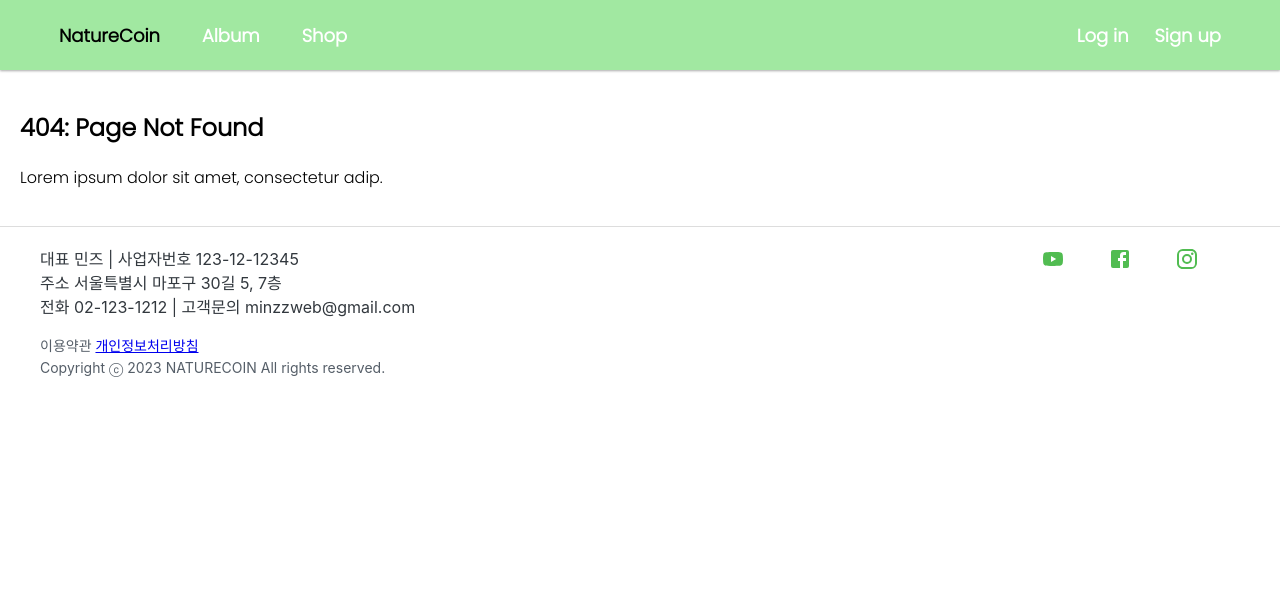
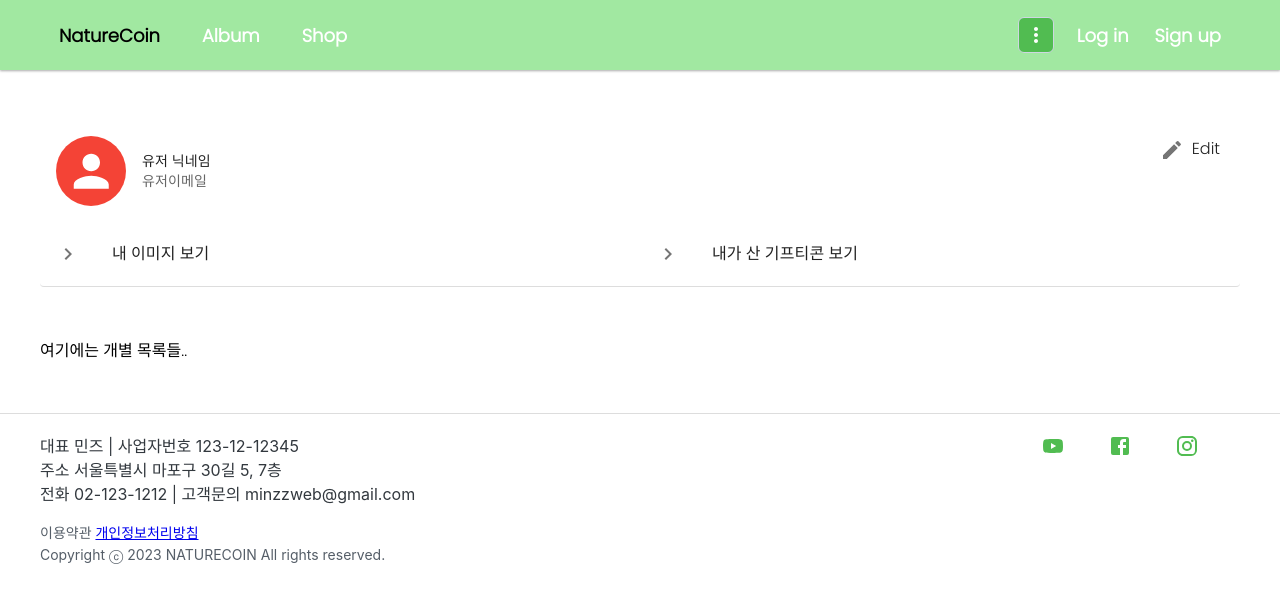
Before and after one commit to minzzweb/nature-coin-frontend, a React (Create React App) app: page /member/mypage in a window 1280 px wide. Shown: the top 602 px of the page. Built offline with nearby package versions, Linux system fonts and the light colour scheme.

Commit message:
마이페이지 프론트 작업중

```diff
--- a/src/App.js
+++ b/src/App.js
@@ -19,6 +19,7 @@ import ItemListContainer from "./containers/ItemListContainer";
 import CategoryContainer from "./containers/CategoryContainer";
 import SignInContainer from "./containers/SignInContainer";
 import AdminSetupContainer from "./containers/AdminSetupContainer";
+import MyPageContainer from "./containers/MyPageContainer";
 
 function App() {
   return (
@@ -42,6 +43,9 @@ function App() {
         <Route path="/signin" element={<SignInContainer />} />
         <Route path="/signup" element={<SignUpContainer />} />
 
+        {/*마이페이지*/}
+        <Route path="/member/mypage" element={<MyPageContainer />} />
+
         {/*관리자*/}
         <Route path="/member/setup" element={<AdminSetupContainer />} />
 
--- a/src/components/Headers/Header.js
+++ b/src/components/Headers/Header.js
@@ -38,6 +38,10 @@ export default function Header({ myInfo, isAuthorized, onLogout }) {
   };
   const handleShareClick = () => {
     navigate("/item/create");
+  };
+
+  const handleMypageClick = () => {
+    navigate("/member/mypage");
   };
 
   return (
@@ -136,7 +140,7 @@ export default function Header({ myInfo, isAuthorized, onLogout }) {
                 </ListItemButton>
               </ListItem>
             )}
-            {isAuthorized && myInfo && (
+            {/* {isAuthorized && myInfo && (*/}
             <Dropdown>
               <MenuButton
                 slots={{ root: IconButton }}
@@ -154,8 +158,7 @@ export default function Header({ myInfo, isAuthorized, onLogout }) {
                   </ListItemDecorator>{" "}
                   Get Coin
                 </MenuItem>
-
-                  <MenuItem>
+                <MenuItem onClick={handleMypageClick}>
                   <ListItemDecorator>
                     <PersonIcon />
                   </ListItemDecorator>{" "}
@@ -169,7 +172,7 @@ export default function Header({ myInfo, isAuthorized, onLogout }) {
                 </MenuItem>
               </Menu>
             </Dropdown>
-            )}
+            {/* )}*/}
             {!isAuthorized && !myInfo && (
               <ListItem role="none">
                 <ListItemButton
--- /dev/null
+++ b/src/components/mypage/MyList.js
@@ -0,0 +1,13 @@
+import { Box } from "@mui/material";
+
+const MyList = () => {
+  return (
+    <>
+      <Box sx={{ width: "1200px", margin: "0 auto 50px" }}>
+        여기에는 개별 목록들..
+      </Box>
+    </>
+  );
+};
+
+export default MyList;
--- /dev/null
+++ b/src/components/mypage/Profile.js
@@ -0,0 +1,69 @@
+import * as React from "react";
+import Card from "@mui/material/Card";
+import CardHeader from "@mui/material/CardHeader";
+import Avatar from "@mui/material/Avatar";
+import IconButton from "@mui/material/IconButton";
+import { red } from "@mui/material/colors";
+import EditIcon from "@mui/icons-material/Edit";
+import { Box } from "@mui/material";
+import List from "@mui/material/List";
+import ListItem from "@mui/material/ListItem";
+import ListItemButton from "@mui/material/ListItemButton";
+import ListItemIcon from "@mui/material/ListItemIcon";
+import ListItemText from "@mui/material/ListItemText";
+import KeyboardArrowRightIcon from "@mui/icons-material/KeyboardArrowRight";
+
+const Profile = () => {
+  return (
+    <Card
+      sx={{
+        maxWidth: 1200,
+        margin: "120px auto 50px",
+        position: "relative",
+        boxShadow: "0",
+        borderBottom: "1px solid #ddd",
+      }}
+    >
+      <CardHeader
+        avatar={
+          <Avatar
+            sx={{ bgcolor: red[500], width: "70px", height: "70px" }}
+          ></Avatar>
+        }
+        title="유저 닉네임"
+        subheader="유저이메일"
+      />
+      <Box
+        sx={{
+          position: "absolute",
+          top: "10px",
+          right: "20px",
+        }}
+      >
+        <IconButton>
+          <EditIcon />
+        </IconButton>
+        Edit
+      </Box>
+      <List sx={{ display: "flex" }}>
+        <ListItem disablePadding>
+          <ListItemButton>
+            <ListItemIcon>
+              <KeyboardArrowRightIcon />
+            </ListItemIcon>
+            <ListItemText primary="내 이미지 보기" />
+          </ListItemButton>
+        </ListItem>
+        <ListItem disablePadding>
+          <ListItemButton>
+            <ListItemIcon>
+              <KeyboardArrowRightIcon />
+            </ListItemIcon>
+            <ListItemText primary="내가 산 기프티콘 보기" />
+          </ListItemButton>
+        </ListItem>
+      </List>
+    </Card>
+  );
+};
+export default Profile;
--- /dev/null
+++ b/src/containers/MyPageContainer.js
@@ -0,0 +1,20 @@
+import React from "react";
+import Profile from "../components/mypage/Profile";
+import MyList from "../components/mypage/MyList";
+
+const MyPageContainer = () => {
+  const myImageList = () => {
+    //..
+  };
+  const myItemList = () => {
+    //..
+  };
+  return (
+    <>
+      <Profile myImageList={myImageList} myItemList={myItemList} />
+      <MyList />
+    </>
+  );
+};
+
+export default MyPageContainer;
```
Lines whose indentation alone changed are shown as unchanged.
